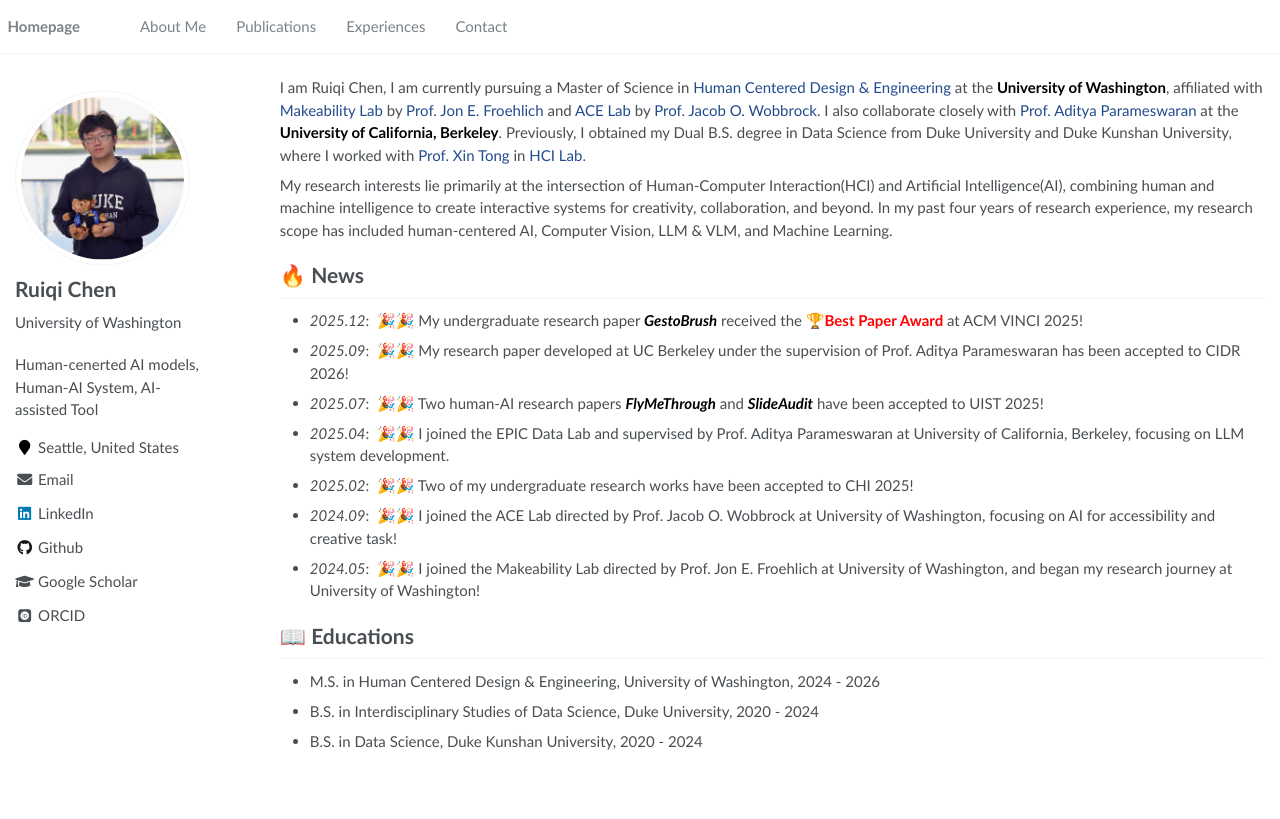
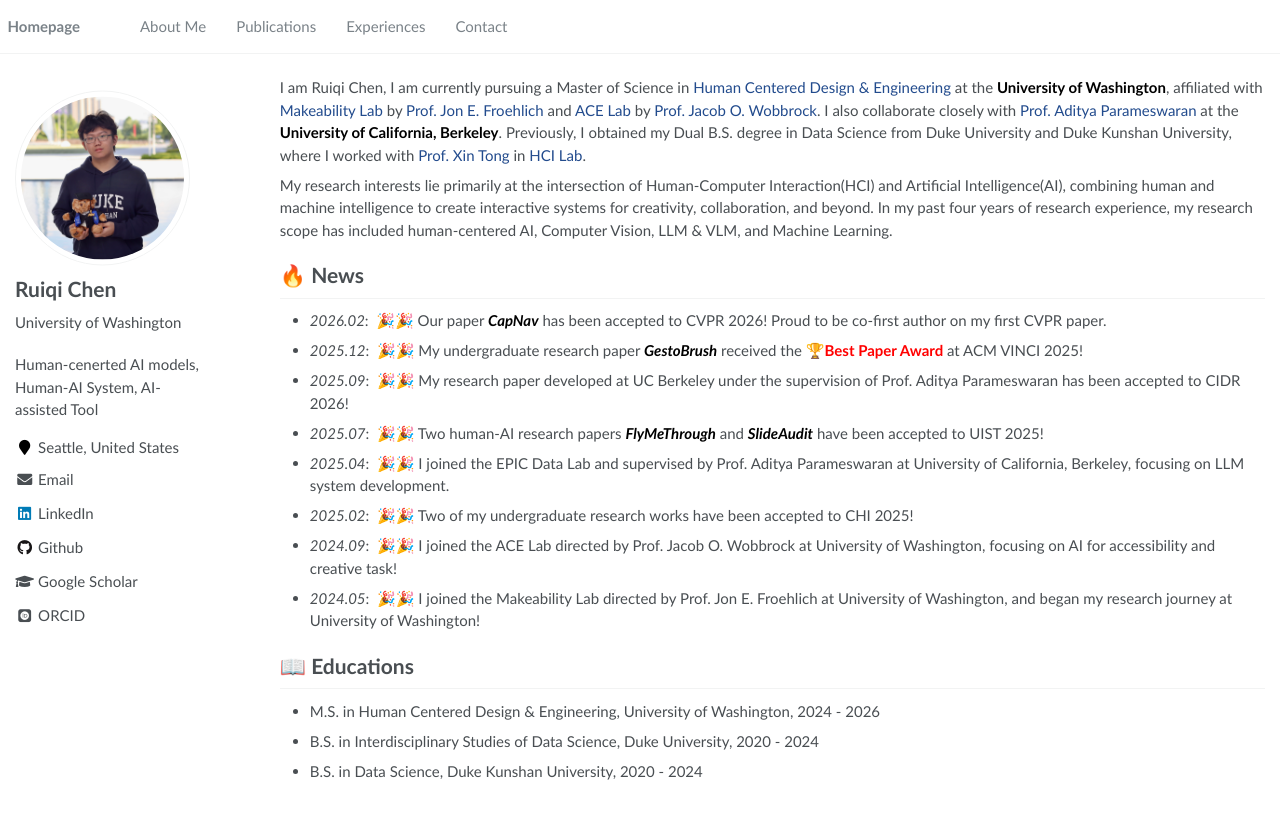
Before and after one commit to Ruiqi-Chen-0216/Ruiqi-Chen-0216.github.io, a Jekyll site: the page built from _pages/about.md, in a window 1280 px wide. Shown: the top 819 px of the page. Built offline with Jekyll 4.4.1, drawn with Linux system fonts in a browser that asks for light colours; some web fonts are replaced.

Commit message:
Update about.md

```diff
--- a/_pages/about.md
+++ b/_pages/about.md
@@ -14,6 +14,7 @@ My research interests lie primarily at the intersection of Human-Computer Intera
 
 
 # 🔥 News
+- *2026.02*: &nbsp;🎉🎉 Our paper ***CapNav*** has been accepted to CVPR 2026! Proud to be co-first author on my first CVPR paper.
 - *2025.12*: &nbsp;🎉🎉 My undergraduate research paper ***GestoBrush*** received the 🏆<span style="color:red; font-weight:bold;">Best Paper Award</span> at ACM VINCI 2025!
 - *2025.09*: &nbsp;🎉🎉 My research paper developed at UC Berkeley under the supervision of Prof. Aditya Parameswaran has been accepted to CIDR 2026!
 - *2025.07*: &nbsp;🎉🎉 Two human-AI research papers ***FlyMeThrough*** and ***SlideAudit*** have been accepted to UIST 2025!
```
